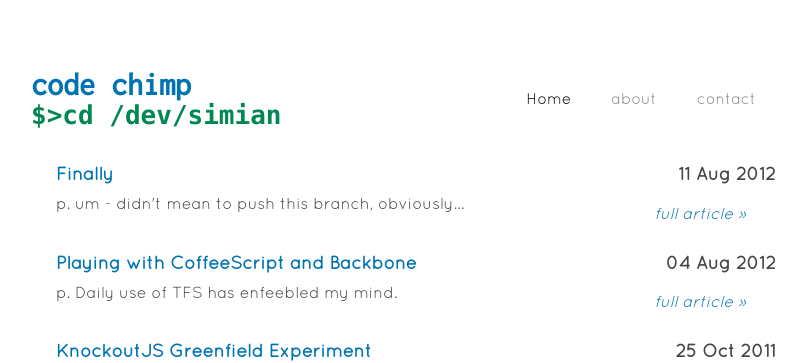
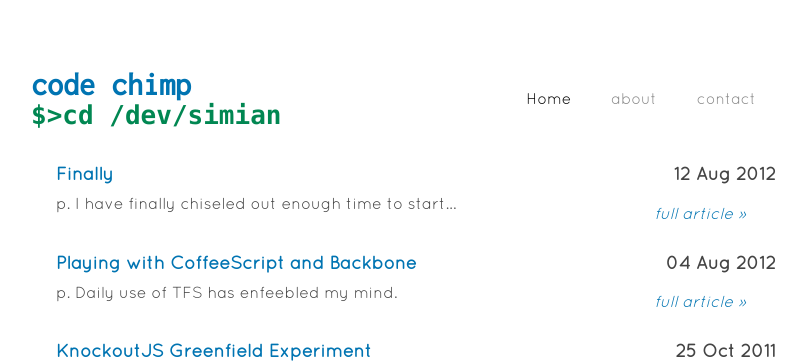
Before and after one commit to code-chimp/code-chimp.github.com, a Jekyll site: the page built from index.html, in a window 1280 px wide. Shown: the top 363 px of the page, without its empty margins (224-1030 px from the left). Built offline with Jekyll 4.4.1, drawn with Linux system fonts in a browser that asks for light colours; nearby versions of some CDN libraries.

Commit message:
added a README, updated post view logic

```diff
--- a/_layouts/post.html
+++ b/_layouts/post.html
@@ -9,7 +9,9 @@ layout: default
   <section class="content">
     {{ content }}
   </section>
+  {% if page.project_url %}
   <footer>
     <a href="{{ page.project_url }}" title="{{ page.project_title }} project on Github">go to project &#187;</a>
   </footer>
+  {% endif %}
 </article>
--- a/_posts/2012-08-11-finally.textile
+++ b/_posts/2012-08-12-finally.textile
@@ -5,6 +5,6 @@ project_title: Repository Front Page
 project_url: https://github.com/code-chimp/code-chimp.github.com
 ---
 
-p. um - didn't mean to push this branch, obviously
+p. I have finally chiseled out enough time to start documenting all of the random personal projects I find myself playing with.
 
-h2. oops
+p. As
```
